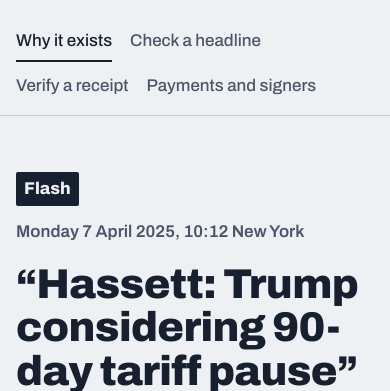
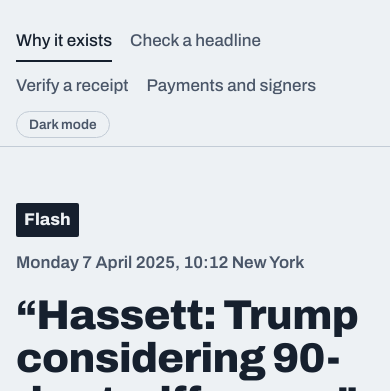
Before and after one commit to raglibol-re/SecondSource, a website: page public/index.html in a window 390 px wide. Shown: the part 29-420 px from the top of the page. Drawn offline with Linux system fonts and the light colour scheme.

Commit message:
Site: mobile layout fix, light/dark toggle for projectors

```diff
--- a/public/assets/style.css
+++ b/public/assets/style.css
@@ -157,11 +157,11 @@ section.band > .wrap > .lede { margin-bottom: 40px; }
 .steps li::before { content: counter(step); font: 850 2.6rem/1 var(--display); font-variation-settings: 'wdth' 70; color: var(--wire); display: block; margin-bottom: 10px; }
 .steps h3 { margin-bottom: 6px; }
 .steps p { font-size: 0.95rem; color: var(--ink-2); }
-@media (max-width: 900px) { .steps { grid-template-columns: 1fr; gap: 24px; } }
+@media (max-width: 900px) { .steps { grid-template-columns: minmax(0, 1fr); gap: 24px; } }
 
 .cols { display: grid; grid-template-columns: repeat(3, 1fr); gap: 32px; }
 .cols > div { border-top: 2px solid var(--ink); padding-top: 14px; }
-@media (max-width: 800px) { .cols { grid-template-columns: 1fr; } }
+@media (max-width: 800px) { .cols { grid-template-columns: minmax(0, 1fr); } }
 
 /* A signed response, shown as a document with marginal notes */
 .specimen { display: grid; grid-template-columns: minmax(0, 1.2fr) minmax(0, 1fr); gap: 32px; align-items: start; }
@@ -169,11 +169,11 @@ section.band > .wrap > .lede { margin-bottom: 40px; }
 .specimen dl { margin: 0; }
 .specimen dt { font-weight: 700; }
 .specimen dd { margin: 0 0 14px; color: var(--ink-2); }
-@media (max-width: 800px) { .specimen { grid-template-columns: 1fr; } }
+@media (max-width: 800px) { .specimen { grid-template-columns: minmax(0, 1fr); } }
 
 .tracks { display: grid; grid-template-columns: 1fr 1fr; gap: 32px; }
 .tracks > div { background: var(--card); border: 1px solid var(--rule); padding: 24px; border-radius: 6px; }
-@media (max-width: 760px) { .tracks { grid-template-columns: 1fr; } }
+@media (max-width: 760px) { .tracks { grid-template-columns: minmax(0, 1fr); } }
 
 footer.site { padding: 32px 0 48px; color: var(--ink-3); font-size: 0.9rem; }
 
@@ -181,7 +181,7 @@ footer.site { padding: 32px 0 48px; color: var(--ink-3); font-size: 0.9rem; }
 .page-head { padding: 40px 0 24px; }
 .page-head h1 { font-size: clamp(2.2rem, 5vw, 3.6rem); }
 .checker { display: grid; grid-template-columns: minmax(0, 380px) minmax(0, 1fr); gap: 40px; padding-bottom: 72px; align-items: start; }
-@media (max-width: 900px) { .checker { grid-template-columns: 1fr; } }
+@media (max-width: 900px) { .checker { grid-template-columns: minmax(0, 1fr); } }
 form.panel, .panel { background: var(--card); border: 1px solid var(--rule); border-radius: 6px; padding: 22px; }
 .field { margin-bottom: 16px; }
 .field label { display: block; font-weight: 700; margin-bottom: 6px; }
@@ -237,3 +237,6 @@ table.list th { border-bottom: 2px solid var(--ink); font-weight: 700; }
 .badge.ok { color: var(--confirm); }
 .badge.bad { color: var(--deny); }
 .sr-only { position: absolute; width: 1px; height: 1px; overflow: hidden; clip: rect(0 0 0 0); white-space: nowrap; }
+h1, .claim { overflow-wrap: anywhere; hyphens: auto; }
+.theme-toggle { appearance: none; background: none; border: 1px solid var(--rule); color: var(--ink-2); border-radius: 999px; padding: 5px 12px; font: 600 0.85rem var(--body); cursor: pointer; }
+.theme-toggle:hover { color: var(--ink); border-color: var(--ink); }
--- /dev/null
+++ b/public/assets/theme.js
@@ -0,0 +1,19 @@
+// Remembers a light or dark choice (handy on projectors); otherwise follows the system. ?theme=light also works.
+(() => {
+  const root = document.documentElement;
+  let t = new URLSearchParams(location.search).get('theme');
+  try { t = t || localStorage.getItem('secondsource:theme'); } catch {}
+  if (t === 'light' || t === 'dark') root.dataset.theme = t;
+  const current = () => root.dataset.theme || (matchMedia('(prefers-color-scheme: dark)').matches ? 'dark' : 'light');
+  addEventListener('DOMContentLoaded', () => {
+    const b = document.querySelector('.theme-toggle');
+    if (!b) return;
+    const label = () => (b.textContent = current() === 'dark' ? 'Light mode' : 'Dark mode');
+    label();
+    b.onclick = () => {
+      root.dataset.theme = current() === 'dark' ? 'light' : 'dark';
+      try { localStorage.setItem('secondsource:theme', root.dataset.theme); } catch {}
+      label();
+    };
+  });
+})();
--- a/public/index.html
+++ b/public/index.html
@@ -10,6 +10,7 @@
   <link rel="preconnect" href="https://fonts.gstatic.com" crossorigin />
   <link href="https://fonts.googleapis.com/css2?family=Archivo:wdth,wght@62..125,400..900&family=IBM+Plex+Mono:wght@400;600&display=swap" rel="stylesheet" />
   <link rel="stylesheet" href="/assets/style.css" />
+  <script src="/assets/theme.js"></script>
 </head>
 <body>
   <header class="masthead">
@@ -20,6 +21,7 @@
         <a href="/check">Check a headline</a>
         <a href="/verify">Verify a receipt</a>
         <a href="/receipts">Payments and signers</a>
+        <button class="theme-toggle" type="button">Light mode</button>
       </nav>
     </div>
   </header>
```
Also changed, not shown: public/check.html (+2 -0 lines), public/receipts.html (+2 -0 lines), public/verify.html (+2 -0 lines).
